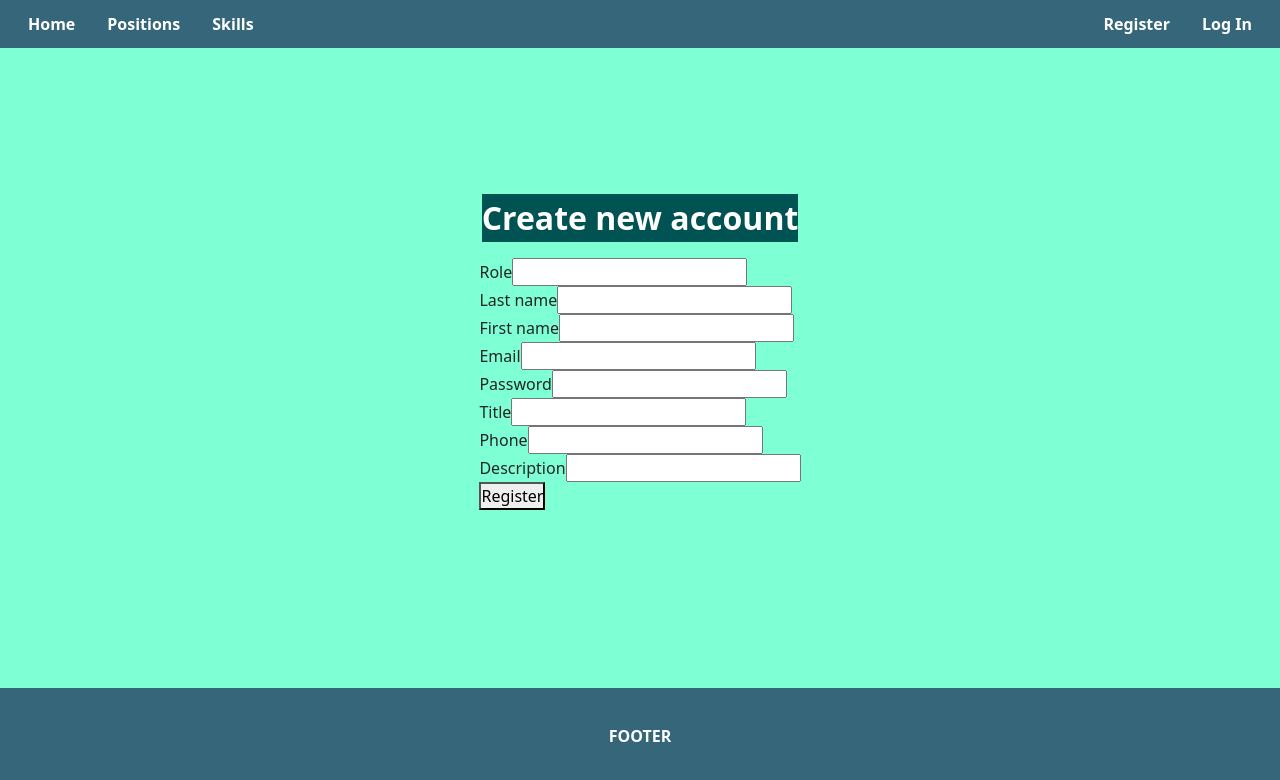
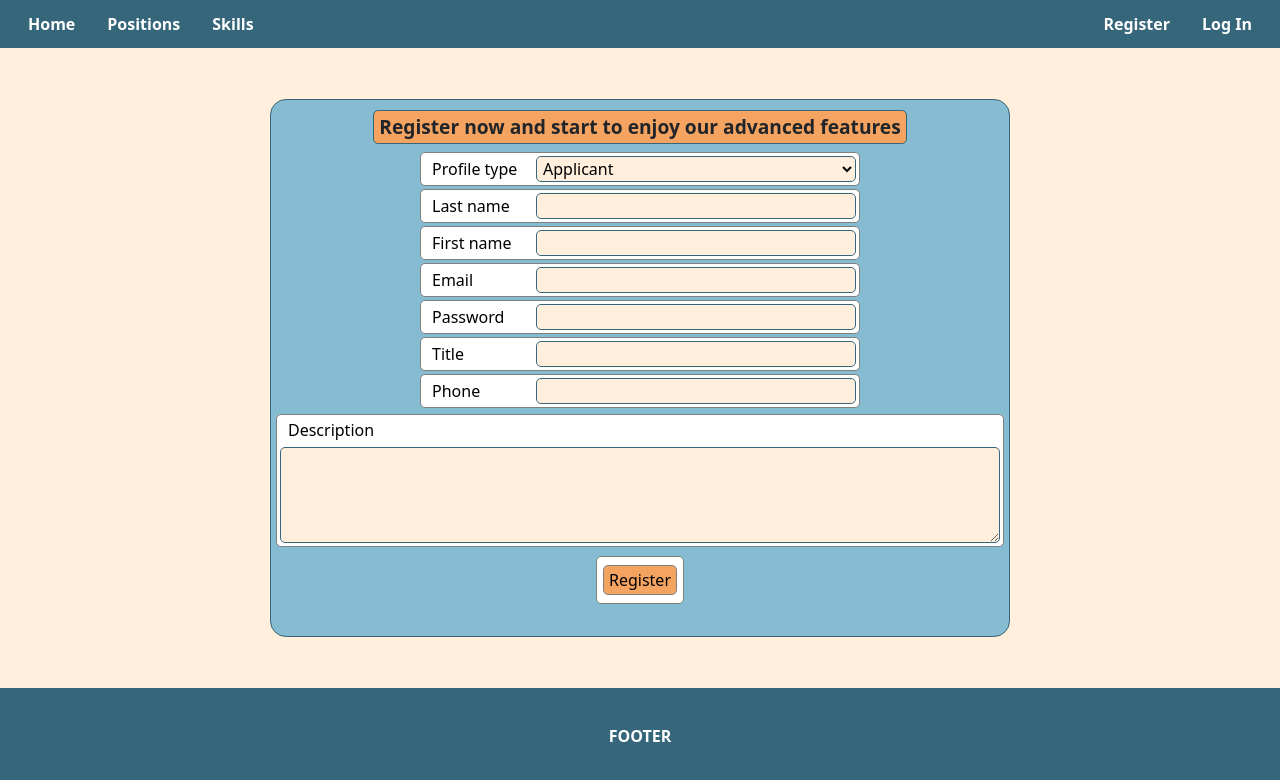
Before and after one commit to AntonioML-sc/Interview-platform-frontend, a React (Vite) app: page /register in a window 1280 px wide. Shown: the top 780 px of the page. Built offline with nearby package versions, Linux system fonts and the light colour scheme.

Commit message:
Refactor(register): total styles refactor

```diff
--- a/src/containers/User/Register/Register.jsx
+++ b/src/containers/User/Register/Register.jsx
@@ -71,50 +71,47 @@ const Register = (props) => {
    return (
       <div id="Register">
          <div className="mainBox">
-            <p>Create new account</p>
-            <form onSubmit={userRegister}>
+            <p className="formTitle" >Register now and start to enjoy our advanced features</p>
+            <form className="registerForm" onSubmit={userRegister}>
                <div className="registerItem">
-                  <label className="registerLabel">Role</label>
-                  <input className="registerInput" onChange={handleInput} type="text" name="role" />
+                  <label className="registerLabel">Profile type</label>
+                  <select className="registerInput" onChange={handleInput} name="role">
+                     <option value="applicant">Applicant</option>
+                     <option value="recruiter">Recruiter</option>
+                  </select>
                </div>
-
                <div className="registerItem">
                   <label className="registerLabel">Last name</label>
                   <input className="registerInput" onChange={handleInput} type="text" name="lastName" />
                </div>
-
                <div className="registerItem">
                   <label className="registerLabel">First name</label>
                   <input className="registerInput" onChange={handleInput} type="text" name="firstName" />
                </div>
-
                <div className="registerItem">
                   <label className="registerLabel">Email</label>
-                  <input className="registerInput" onChange={handleInput} type="text" name="email" />
+                  <input className="registerInput" onChange={handleInput} type="email" name="email" />
                </div>
-
                <div className="registerItem">
                   <label className="registerLabel">Password</label>
                   <input className="registerInput" onChange={handleInput} type="password" name="password" />
                </div>
-
                <div className="registerItem">
                   <label className="registerLabel">Title</label>
                   <input className="registerInput" onChange={handleInput} type="text" name="title" />
                </div>
-
                <div className="registerItem">
                   <label className="registerLabel">Phone</label>
                   <input className="registerInput" onChange={handleInput} type="text" name="phone" />
                </div>
-
+               <div className="registerItem inColumn">
+                  <label className="registerLabel">Description</label>
+                  <div className="descriptionContainer">
+                     <textarea className="registerInput description" onChange={handleInput} type="text" name="description" />
+                  </div>
+               </div>
                <div className="registerItem">
-                  <label className="registerLabel">Description</label>
-                  <input className="registerInput" onChange={handleInput} type="text" name="description" />
-               </div>
-
-               <div className="registerItem">
-                  <button className="registerSubmit" type="submit">Register</button>
+                  <button className="detailsButton" type="submit">Register</button>
                </div>
             </form>
             <p className="errorMessage">{register.isError ? register.message : ''}</p>
--- a/src/containers/User/Register/Register.scss
+++ b/src/containers/User/Register/Register.scss
@@ -1,22 +1,114 @@
+#Register {
+   width: 100vw;
+   min-height: 80vh;
+   background-color: rgb(255, 239, 220);
+   display: flex;
+   flex-direction: column;
+   align-items: center;
+   justify-content: center;
 
-#Register{
-    width: 100vw;
-    height: 80vh;
-    background-color: darkgrey;
+   .mainBox {
+      background-color: rgb(133, 188, 210);
+      border: 0.1em solid rgb(53, 102, 121);
+      border-radius: 1em;
+      max-width: 90vw;
+      min-width: 21em;
+      margin: 1em;
+      padding: 0.3em 0.3em 0;
+      height: fit-content;
+      display: flex;
+      flex-direction: column;
+      align-items: center;
+      justify-content: center;
 
-    .mainBox{
-        height: 100%;
-        background-color: aquamarine;
-        display: flex;
-        flex-direction: column;
-        align-items: center;
-        justify-content: center;
+      .formTitle {
+         background-color: sandybrown;
+         border: 0.1em solid rgb(53, 102, 121);
+         width: fit-content;
+         padding: 2px 5px;
+         margin: 5px 3px;
+         border-radius: 5px;
+         font-size: 1.2em;
+         font-weight: bold;
+      }
 
-        p{
-            font-size: 2em;
-            color: white;
+      .registerForm {
+         display: flex;
+         flex-direction: column;
+         align-items: center;
+         justify-content: flex-start;
+         margin-bottom: 0;
+      }
+
+      .registerItem {
+         padding: 3px;
+         margin: 3px 3px 0;
+         background-color: white;
+         border-radius: 5px;
+         border: 1px solid grey;
+         height: auto;
+         max-width: 800px;
+         width: fit-content;
+         display: flex;
+         flex-direction: row;
+         justify-content: center;
+         align-items: center;
+
+         .registerLabel {
+            color: black;
+            margin: 0 8px;
+            width: 6em;
+         }
+
+         .registerInput {
+            width: 20em;
+            background-color: rgb(255, 239, 220);
+            border: 0.1em solid rgb(53, 102, 121);
+            color: black;
+            border-radius: 5px;
+            transition: 0.3s;
+            padding: 0 2px;
+         }
+
+         .registerInput:focus {
+            background-color: white;
+            outline: none;
+            border: 0.1em solid sandybrown;
+            transition: 0.3s;
+         }
+
+         .descriptionContainer {
+            display: flex;
+            flex-direction: row;
+         }
+
+         .description {
+            width: 80vw;
+            max-width: 45em;
+            height: 6em;
+            margin-top: 5px;
+         }
+
+         .detailsButton {
+            background-color: sandybrown;
+            border: solid 1px grey;
+            width: fit-content;
+            padding: 2px 5px;
+            margin: 5px 3px;
+            border-radius: 5px;
+         }
+
+         .detailsButton:hover {
+            background-color: red;
             font-weight: bold;
-            background-color: rgb(1, 82, 82);
-        }
-    }
+         }
+      }
+
+      .inColumn {
+         display: flex;
+         flex-direction: column;
+         align-items: flex-start;
+         margin: 6px 0;
+      }
+   }
 }
```
